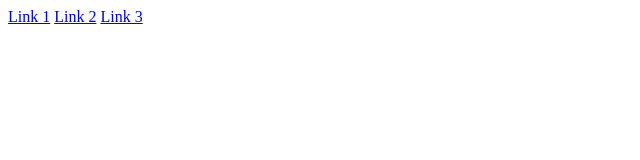
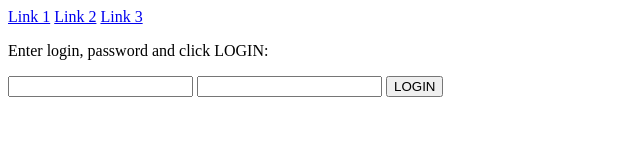
Before and after one commit to VladarSkopin/Selenium-Tutorial, a plain HTML site: page index.html in a window 1280 px wide. Shown: the whole page, without its empty margins (0-640 px from the left). Drawn offline with Linux system fonts and the light colour scheme.

Commit message:
added screenshot in README, index.html for Page-Object model test

```diff
--- a/index.html
+++ b/index.html
@@ -13,6 +13,12 @@
                 result = prompt("I LOVE YOU KITTY!");
                 alert(result);
             }
+
+            function loginFunction() {
+                x = document.getElementById("login").value;
+                y = document.getElementById("pass").value;
+                alert('Welcome, dear ' + x + '!');
+            }
         </script>
 
 <div>
@@ -23,6 +29,15 @@
     <a id="c" onclick="confirm('I AM CONFIRM')" href="#">Link 3</a>
 </div>
 
+<div>
+    <p>Enter login, password and click LOGIN:</p>
+
+    <input id="login" type="text">
+    <input id="pass" type="text">
+
+    <button onclick="loginFunction()" id="enter">LOGIN</button>
+</div>
+
     </body>
 
 </html>
```
Also changed, not shown: 55.PNG (added), 1 other file.
